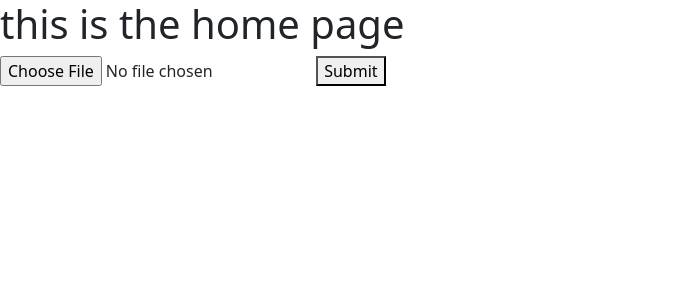
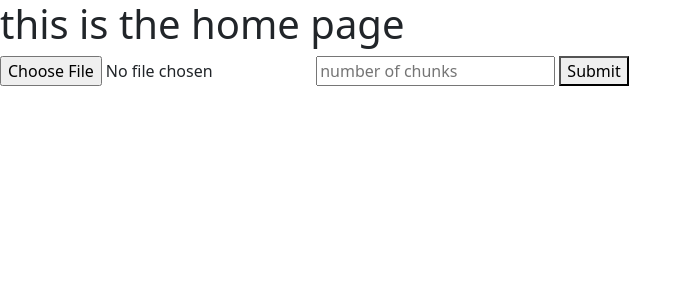
Before and after one commit to zuri-training/Pro_Team_41_Chunk-File, a Django app: page / in a window 1280 px wide. Shown: the top 300 px of the page, without its empty margins (0-692 px from the left). Run offline with Django 3.2, Linux system fonts and the light colour scheme.

Commit message:
input field added

```diff
--- a/templates/home.html
+++ b/templates/home.html
@@ -21,6 +21,7 @@
     <form action="" enctype="multipart/form-data" method="post">
         {% csrf_token %}
         <input type="file" name="file">
+        <input type="number" name="file_count" placeholder="number of chunks">
         <button>Submit</button>
     </form>
 </body>
```
